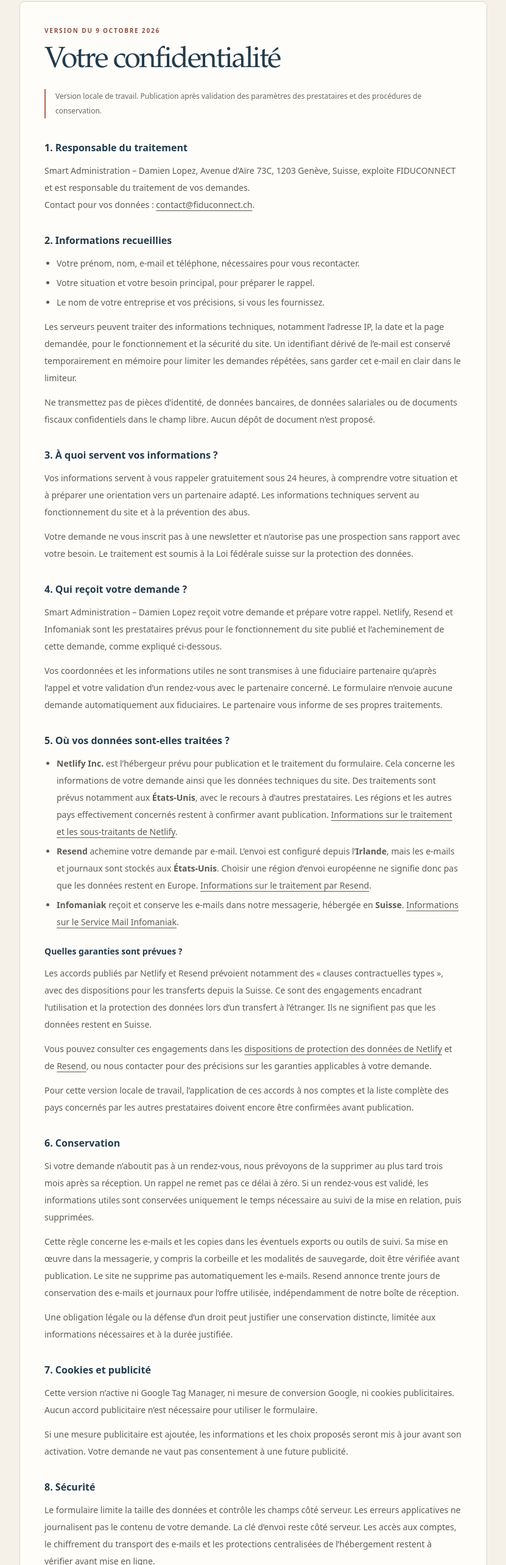
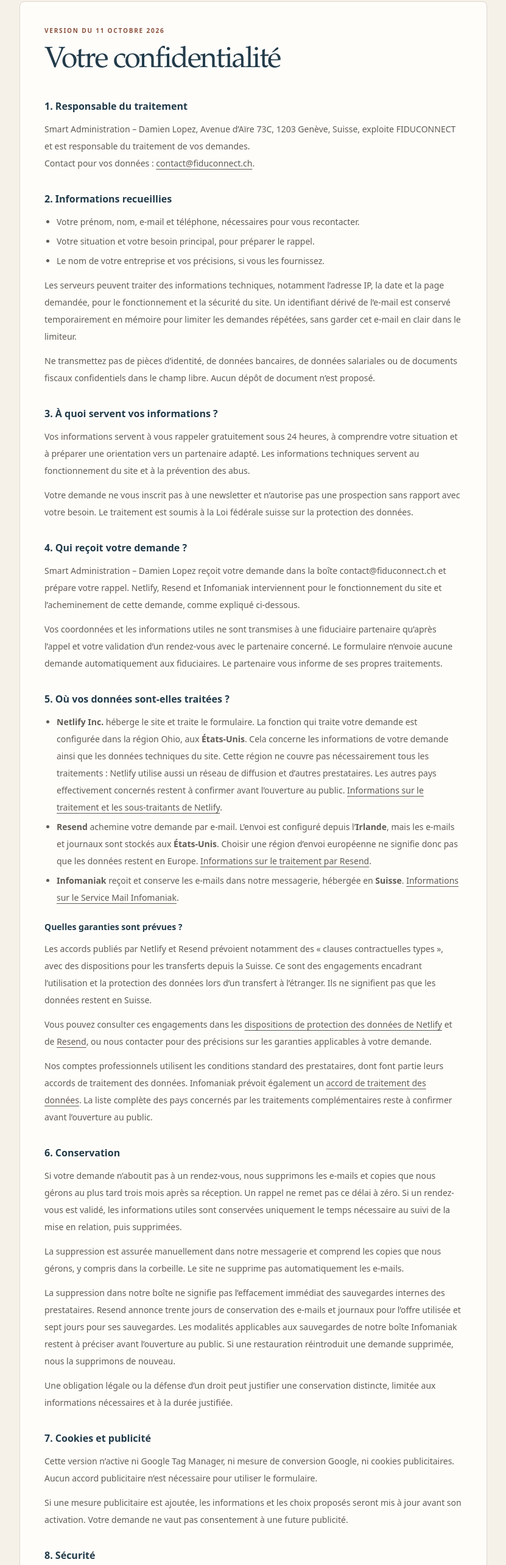
Before and after one commit to lopezdamien/fiduconnect, a Next.js app: page /confidentialite in a window 1280 px wide. Shown: the part 110-2676 px from the top of the page at 61% size, without its empty margins (224-1055 px from the left). Built offline with nearby package versions, Linux system fonts and the light colour scheme; no server answers.

Commit message:
Finalize private landing privacy and retention texts

```diff
--- a/app/confidentialite/page.tsx
+++ b/app/confidentialite/page.tsx
@@ -33,25 +33,26 @@ export default function Confidentialite() {
             </section>
             <section>
                 <h2>4. Qui reçoit votre demande ?</h2>
-                <p>Smart Administration – Damien Lopez reçoit votre demande et prépare votre rappel. Netlify, Resend et Infomaniak sont les prestataires prévus pour le fonctionnement du site publié et l’acheminement de cette demande, comme expliqué ci-dessous.</p>
+                <p>Smart Administration – Damien Lopez reçoit votre demande dans la boîte contact@fiduconnect.ch et prépare votre rappel. Netlify, Resend et Infomaniak interviennent pour le fonctionnement du site et l’acheminement de cette demande, comme expliqué ci-dessous.</p>
                 <p className="mt-3">Vos coordonnées et les informations utiles ne sont transmises à une fiduciaire partenaire qu’après l’appel et votre validation d’un rendez-vous avec le partenaire concerné. Le formulaire n’envoie aucune demande automatiquement aux fiduciaires. Le partenaire vous informe de ses propres traitements.</p>
             </section>
             <section>
                 <h2 id="prestataires">5. Où vos données sont-elles traitées ?</h2>
                 <ul>
-                    <li><strong>Netlify Inc.</strong> est l’hébergeur prévu pour publication et le traitement du formulaire. Cela concerne les informations de votre demande ainsi que les données techniques du site. Des traitements sont prévus notamment aux <strong>États-Unis</strong>, avec le recours à d’autres prestataires. Les régions et les autres pays effectivement concernés restent à confirmer avant publication. <a href="https://www.netlify.com/trust-center/" rel="noopener noreferrer">Informations sur le traitement et les sous-traitants de Netlify</a>.</li>
+                    <li><strong>Netlify Inc.</strong> héberge le site et traite le formulaire. La fonction qui traite votre demande est configurée dans la région Ohio, aux <strong>États-Unis</strong>. Cela concerne les informations de votre demande ainsi que les données techniques du site. Cette région ne couvre pas nécessairement tous les traitements : Netlify utilise aussi un réseau de diffusion et d’autres prestataires. Les autres pays effectivement concernés restent à confirmer avant l’ouverture au public. <a href="https://www.netlify.com/trust-center/" rel="noopener noreferrer">Informations sur le traitement et les sous-traitants de Netlify</a>.</li>
                     <li><strong>Resend</strong> achemine votre demande par e-mail. L’envoi est configuré depuis l’<strong>Irlande</strong>, mais les e-mails et journaux sont stockés aux <strong>États-Unis</strong>. Choisir une région d’envoi européenne ne signifie donc pas que les données restent en Europe. <a href="https://resend.com/security" rel="noopener noreferrer">Informations sur le traitement par Resend</a>.</li>
                     <li><strong>Infomaniak</strong> reçoit et conserve les e-mails dans notre messagerie, hébergée en <strong>Suisse</strong>. <a href="https://www.infomaniak.com/fr/ksuite/service-mail" rel="noopener noreferrer">Informations sur le Service Mail Infomaniak</a>.</li>
                 </ul>
                 <h3 id="garanties" className="mb-2 mt-5 font-semibold text-[#223b4a]">Quelles garanties sont prévues ?</h3>
                 <p>Les accords publiés par Netlify et Resend prévoient notamment des « clauses contractuelles types », avec des dispositions pour les transferts depuis la Suisse. Ce sont des engagements encadrant l’utilisation et la protection des données lors d’un transfert à l’étranger. Ils ne signifient pas que les données restent en Suisse.</p>
                 <p className="mt-3">Vous pouvez consulter ces engagements dans les <a href="https://www.netlify.com/pdf/netlify-dpa.pdf" rel="noopener noreferrer">dispositions de protection des données de Netlify</a> et de <a href="https://resend.com/legal/dpa" rel="noopener noreferrer">Resend</a>, ou nous contacter pour des précisions sur les garanties applicables à votre demande.</p>
-                <p className="mt-3">Pour cette version locale de travail, l’application de ces accords à nos comptes et la liste complète des pays concernés par les autres prestataires doivent encore être confirmées avant publication.</p>
+                <p className="mt-3">Nos comptes professionnels utilisent les conditions standard des prestataires, dont font partie leurs accords de traitement des données. Infomaniak prévoit également un <a href="https://www.infomaniak.com/documents/privacy/DPA/Accord_sur_le_traitement_des_donnees_%28DPA%29.pdf" rel="noopener noreferrer">accord de traitement des données</a>. La liste complète des pays concernés par les traitements complémentaires reste à confirmer avant l’ouverture au public.</p>
             </section>
             <section>
                 <h2>6. Conservation</h2>
-                <p>Si votre demande n’aboutit pas à un rendez-vous, nous prévoyons de la supprimer au plus tard trois mois après sa réception. Un rappel ne remet pas ce délai à zéro. Si un rendez-vous est validé, les informations utiles sont conservées uniquement le temps nécessaire au suivi de la mise en relation, puis supprimées.</p>
-                <p className="mt-3">Cette règle concerne les e-mails et les copies dans les éventuels exports ou outils de suivi. Sa mise en œuvre dans la messagerie, y compris la corbeille et les modalités de sauvegarde, doit être vérifiée avant publication. Le site ne supprime pas automatiquement les e-mails. Resend annonce trente jours de conservation des e-mails et journaux pour l’offre utilisée, indépendamment de notre boîte de réception.</p>
+                <p>Si votre demande n’aboutit pas à un rendez-vous, nous supprimons les e-mails et copies que nous gérons au plus tard trois mois après sa réception. Un rappel ne remet pas ce délai à zéro. Si un rendez-vous est validé, les informations utiles sont conservées uniquement le temps nécessaire au suivi de la mise en relation, puis supprimées.</p>
+                <p className="mt-3">La suppression est assurée manuellement dans notre messagerie et comprend les copies que nous gérons, y compris dans la corbeille. Le site ne supprime pas automatiquement les e-mails.</p>
+                <p className="mt-3">La suppression dans notre boîte ne signifie pas l’effacement immédiat des sauvegardes internes des prestataires. Resend annonce trente jours de conservation des e-mails et journaux pour l’offre utilisée et sept jours pour ses sauvegardes. Les modalités applicables aux sauvegardes de notre boîte Infomaniak restent à préciser avant l’ouverture au public. Si une restauration réintroduit une demande supprimée, nous la supprimons de nouveau.</p>
                 <p className="mt-3">Une obligation légale ou la défense d’un droit peut justifier une conservation distincte, limitée aux informations nécessaires et à la durée justifiée.</p>
             </section>
             <section id="cookies" className="scroll-mt-8">
@@ -61,7 +62,8 @@ export default function Confidentialite() {
             </section>
             <section>
                 <h2>8. Sécurité</h2>
-                <p>Le formulaire limite la taille des données et contrôle les champs côté serveur. Les erreurs applicatives ne journalisent pas le contenu de votre demande. La clé d’envoi reste côté serveur. Les accès aux comptes, le chiffrement du transport des e-mails et les protections centralisées de l’hébergement restent à vérifier avant mise en ligne.</p>
+                <p>Le site utilise HTTPS pour le transport entre votre navigateur et le site. Le formulaire limite la taille des données, contrôle les champs côté serveur et refuse les demandes provenant d’une autre origine. Des limites de fréquence réduisent les demandes répétées. Les erreurs applicatives ne journalisent pas le contenu de votre demande et la clé d’envoi reste côté serveur.</p>
+                <p className="mt-3">Les accès d’administration Netlify et Infomaniak sont protégés par une double authentification, confirmée par l’exploitant. Le transport chiffré d’un e-mail ne garantit pas le chiffrement de bout en bout de la messagerie. Ne transmettez pas de documents confidentiels pour cette simple demande de mise en relation.</p>
                 <p className="mt-3">La protection concerne aussi la messagerie et les échanges avec les partenaires ; le site seul ne garantit pas la sécurité de l’ensemble du parcours.</p>
             </section>
             <section>
--- a/app/mentions-legales/page.tsx
+++ b/app/mentions-legales/page.tsx
@@ -24,7 +24,7 @@ export default function MentionsLegales() {
             </section>
             <section>
                 <h2>3. Hébergement et prestataires techniques</h2>
-                <p>L’hébergeur prévu pour la version publiée est <a href="https://www.netlify.com/privacy/" rel="noopener noreferrer">Netlify Inc.</a>, États-Unis. L’envoi des demandes utilise Resend ; la messagerie de réception est hébergée par Infomaniak en Suisse.</p>
+                <p>Le site est hébergé par <a href="https://www.netlify.com/privacy/" rel="noopener noreferrer">Netlify Inc.</a>, États-Unis. Le traitement du formulaire est configuré dans la région Ohio, aux États-Unis. L’envoi des demandes utilise Resend ; la messagerie contact@fiduconnect.ch est hébergée par Infomaniak en Suisse.</p>
                 <p className="mt-3">Les traitements associés sont décrits dans la <a href="/confidentialite">déclaration de confidentialité</a>.</p>
             </section>
             <section>
--- a/components/LegalPage.tsx
+++ b/components/LegalPage.tsx
@@ -10,9 +10,8 @@ export function LegalPage({ title, children }: { title: string; children: React.
                     <Link href="/" className="text-sm underline underline-offset-4">Retour à l’accueil</Link>
                 </header>
                 <article className="sea-legal-article mt-10 rounded-lg border border-[#ded7cb] bg-[#fffdfa] p-6 sm:p-10">
-                    <p className="sea-eyebrow">Version du 9 octobre 2026</p>
+                    <p className="sea-eyebrow">Version du 11 octobre 2026</p>
                     <h1 className="sea-title mt-4 text-4xl sm:text-5xl">{title}</h1>
-                    <p className="mt-5 border-l-2 border-[#b36349] pl-4 text-xs leading-6 text-[#6c665e]">Version locale de travail. Publication après validation des paramètres des prestataires et des procédures de conservation.</p>
                     <div className="mt-9 space-y-8 text-sm leading-7 text-[#605b54] [&_h2]:mb-3 [&_h2]:text-base [&_h2]:font-semibold [&_h2]:text-[#223b4a] [&_a]:underline [&_a]:underline-offset-4 [&_ul]:list-disc [&_ul]:space-y-1 [&_ul]:pl-5">{children}</div>
                 </article>
                 <nav aria-label="Informations légales" className="mt-6 flex flex-wrap gap-5 text-xs text-[#6c665e]">
```
Also changed, not shown: 4 other files (tests, documents, lock files or other folders).
